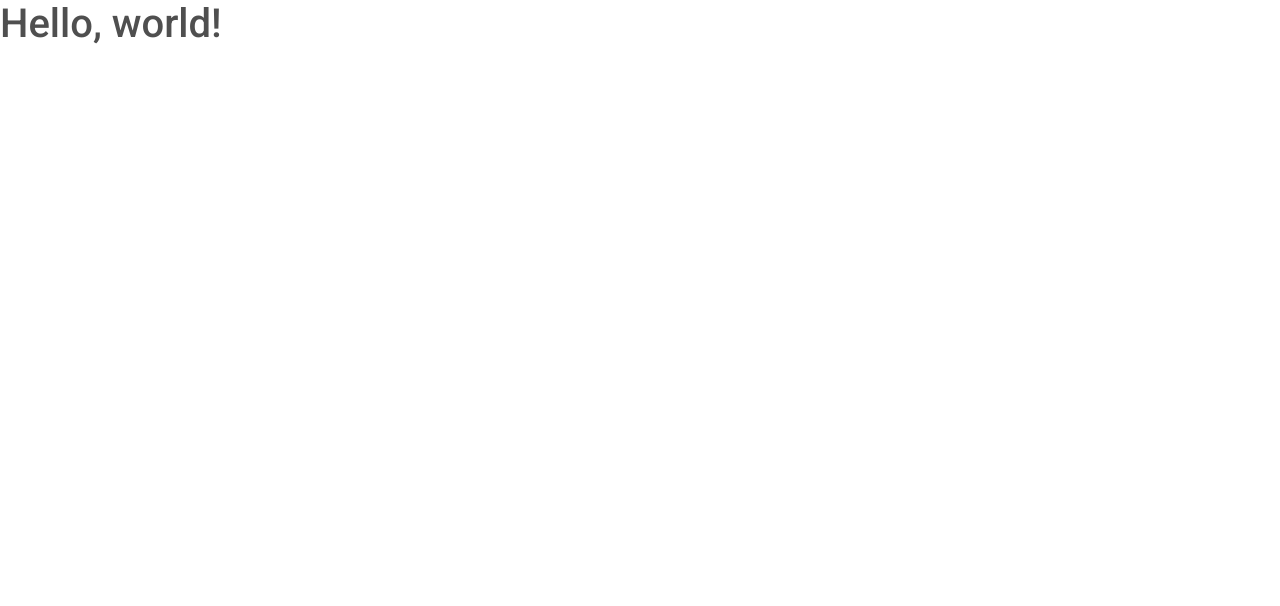
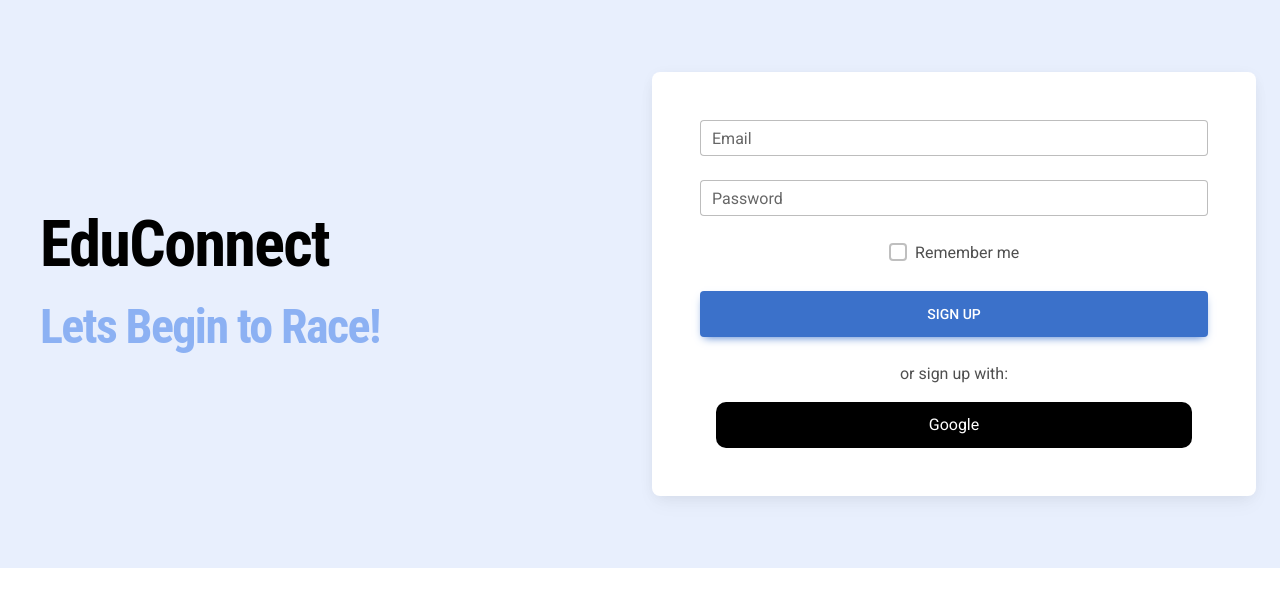
Before and after one commit to SathveeganYogendrarajah2000/EduConnect, a React (Vite) app in the folder Client/: page / in a window 1280 px wide. Shown: the top 606 px of the page. Built offline with nearby package versions, Linux system fonts and the light colour scheme.

Commit message:
login page basic

```diff
--- a/Client/src/App.tsx
+++ b/Client/src/App.tsx
@@ -1,9 +1,11 @@
+import Login from './Pages/Login';
 function App() {
   return (
-    <>
-      <h1>Hello, world!</h1>
-    </>
+    <div>
+      <Login />
+    </div>
   )
+
 }
 
 export default App
--- a/Client/src/Pages/Login.tsx
+++ b/Client/src/Pages/Login.tsx
@@ -0,0 +1,72 @@
+import React from 'react';
+import {
+  MDBBtn,
+  MDBContainer,
+  MDBRow,
+  MDBCol,
+  MDBCard,
+  MDBCardBody,
+  MDBInput,
+  MDBCheckbox,
+  MDBIcon
+}
+from 'mdb-react-ui-kit';
+
+function App() {
+  return (
+    <MDBContainer fluid className='p-4 overflow-hidden' style={{ backgroundColor: 'hsl(218, 81%, 95%)' }}>
+
+      <MDBRow>
+
+        <MDBCol md='6' className='text-center text-md-start d-flex flex-column justify-content-center'>
+          <h1 className="my-5 display-3 fw-bold ls-tight px-3" style={{fontFamily: 'Roboto Condensed, sans-serif', color: 'black' }}>
+            EduConnect<br />
+            <span style={{color: 'hsl(218, 81%, 75%)',fontSize: '48px'}}>Lets Begin to Race!</span>
+          </h1>
+
+        </MDBCol>
+
+        <MDBCol md='6' className='position-relative'>
+
+          <div id="radius-shape-1" className="position-absolute rounded-circle shadow-5-strong"></div>
+          <div id="radius-shape-2" className="position-absolute shadow-5-strong"></div>
+
+          <MDBCard className='my-5 bg-glass'>
+            <MDBCardBody className='p-5'>
+
+              <MDBInput wrapperClass='mb-4' label='Email' id='form3' type='email'/>
+              <MDBInput wrapperClass='mb-4' label='Password' id='form4' type='password'/>
+
+              <div className='d-flex justify-content-center mb-4'>
+                <MDBCheckbox name='flexCheck' value='' id='flexCheckDefault' label='Remember me' />
+              </div>
+
+              <MDBBtn className='w-100 mb-4' size='lg'>sign up</MDBBtn>
+
+              <div className="text-center">
+
+                <p>or sign up with:</p>
+
+                <MDBBtn tag='a' color='none' className='mx-3' style={{ display: 'flex', alignItems: 'center', justifyContent: 'center', borderRadius: '10px', backgroundColor: 'black', color: 'white', fontSize: '16px', padding: '10px 10px' }}>
+                Google
+                </MDBBtn>
+
+
+
+
+
+
+              </div>
+
+            </MDBCardBody>
+          </MDBCard>
+
+        </MDBCol>
+
+      </MDBRow>
+
+    </MDBContainer>
+  );
+}
+
+export default App;
```
Also changed, not shown: Client/src/Assets/download.jpg (added).
